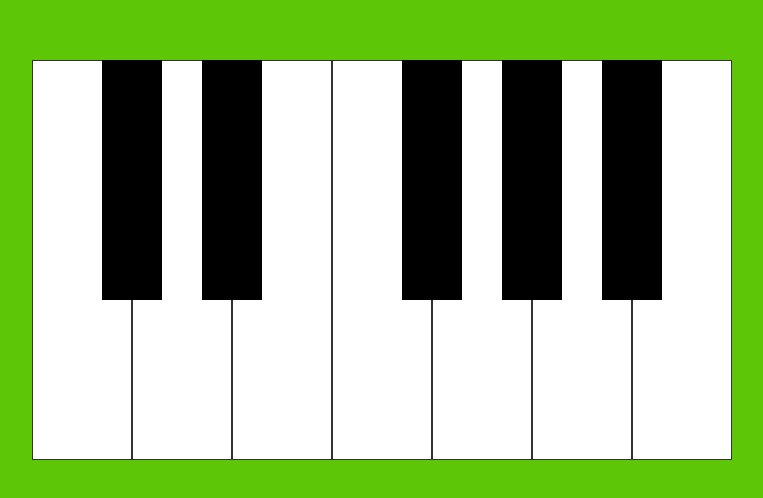
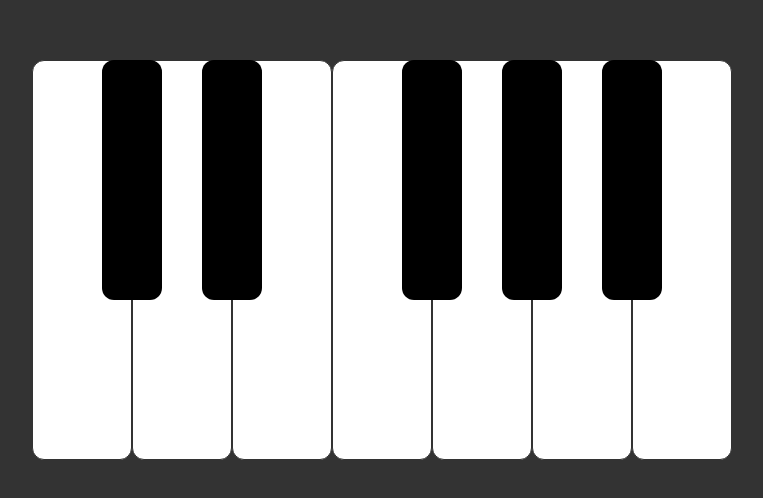
Before and after one commit to wanandas/piano-simple, a plain HTML site: page index.html in a window 1280 px wide. Shown: the part 140-638 px from the top of the page, without its empty margins (258-1021 px from the left). Drawn offline with Linux system fonts and the light colour scheme.

Commit message:
done all style

```diff
--- a/style.css
+++ b/style.css
@@ -5,7 +5,7 @@
 }
 
 body {
-  background-color: #5dc707;
+  background-color: #333;
   margin: 0;
   min-height: 100vh;
   display: flex;
@@ -20,6 +20,7 @@ body {
 .key {
   height: calc(var(--width) * 4);
   width: var(--width);
+  border-radius: 12px;
 }
 
 .white.active {
```
